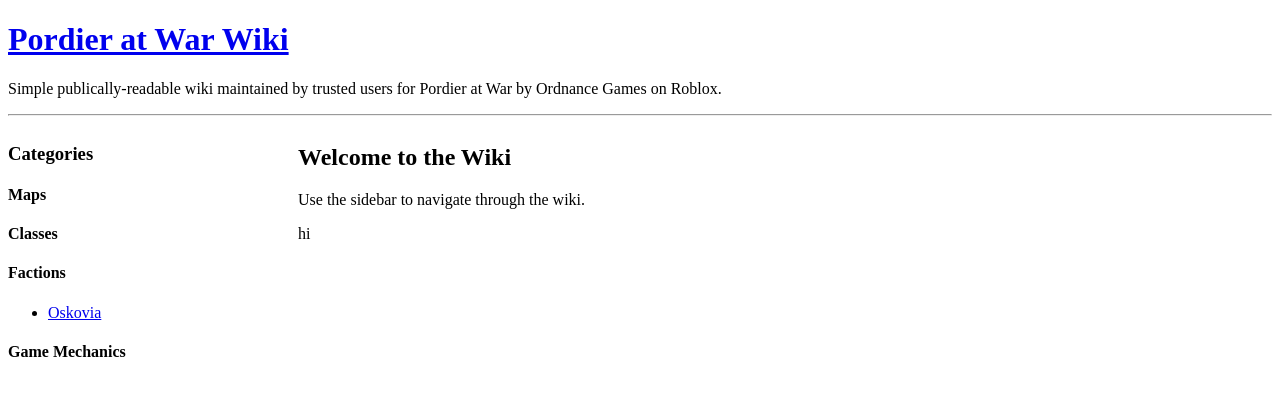
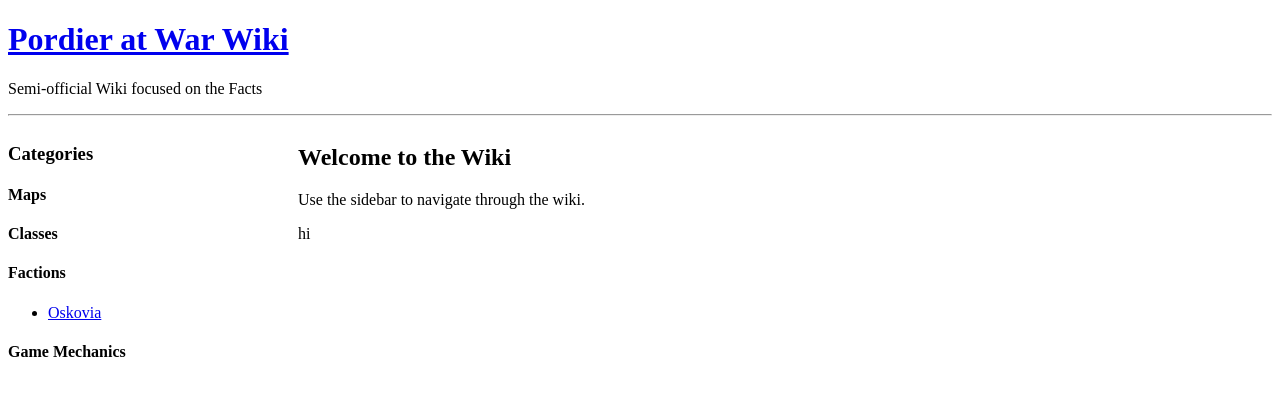
Before and after one commit to commonly-ts/pordier-wiki, a Jekyll site: the page built from index.md, in a window 1280 px wide. Shown: the top 396 px of the page. Built offline with Jekyll 4.4.1, drawn with Linux system fonts in a browser that asks for light colours.

Commit message:
Updated jekyll config

```diff
--- a/_config.yml
+++ b/_config.yml
@@ -1,11 +1,11 @@
 title: Pordier at War Wiki
-description: Simple publically-readable wiki maintained by trusted users for Pordier at War by Ordnance Games on Roblox.
+description: Semi-official Wiki focused on the Facts
 theme: jekyll-theme-primer
 
 collections:
   wiki:
     output: true
-    permalink: /wiki/:path/
+    permalink: /:path/
 
 wiki_categories:
   - name: "Maps"
```
